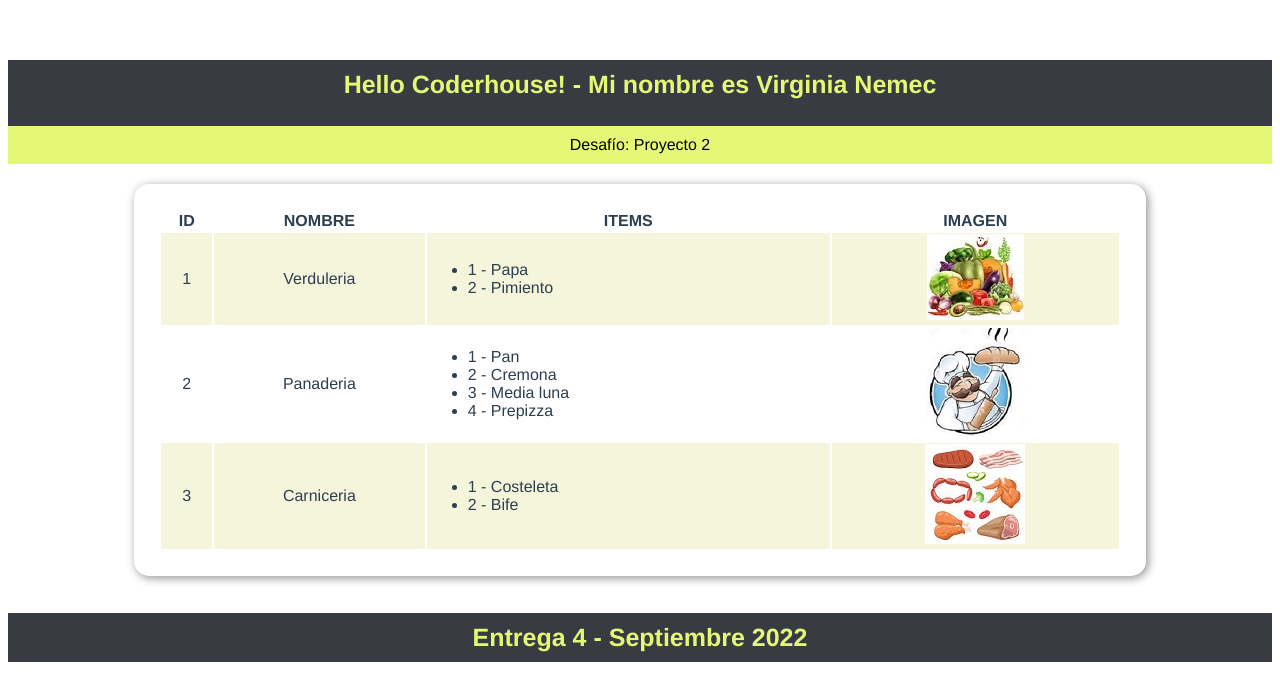
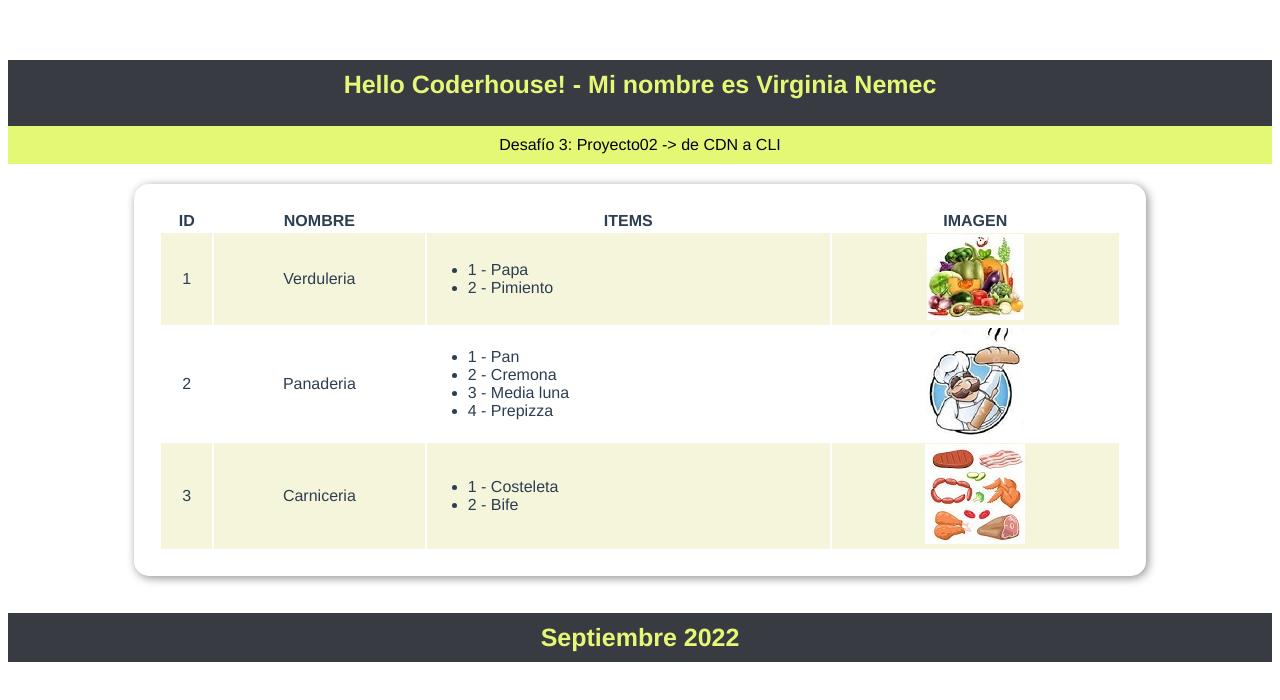
Before and after one commit to virginianemec/proy-cdn-to-cli, a Vue app: page / in a window 1280 px wide. Shown: the top 700 px of the page. Built offline with nearby package versions, Linux system fonts and the light colour scheme.

Commit message:
modifique el header y footer.

```diff
--- a/src/components/SalesFooter.vue
+++ b/src/components/SalesFooter.vue
@@ -1,6 +1,6 @@
 <template>
    <div class="coder--header">
-    <h1>Entrega 4 - Septiembre 2022</h1>
+    <h1>Septiembre 2022</h1>
     </div>
 </template>
 
--- a/src/components/SalesHeader.vue
+++ b/src/components/SalesHeader.vue
@@ -12,7 +12,7 @@ export default {
     return {
       title: 'Hello Coderhouse!',
       presentacion_name: 'Mi nombre es Virginia Nemec',
-      workDescription: 'Desafío: Proyecto 2',
+      workDescription: 'Desafío 3: Proyecto02 -> de CDN a CLI',
     };
   },
 };
```
